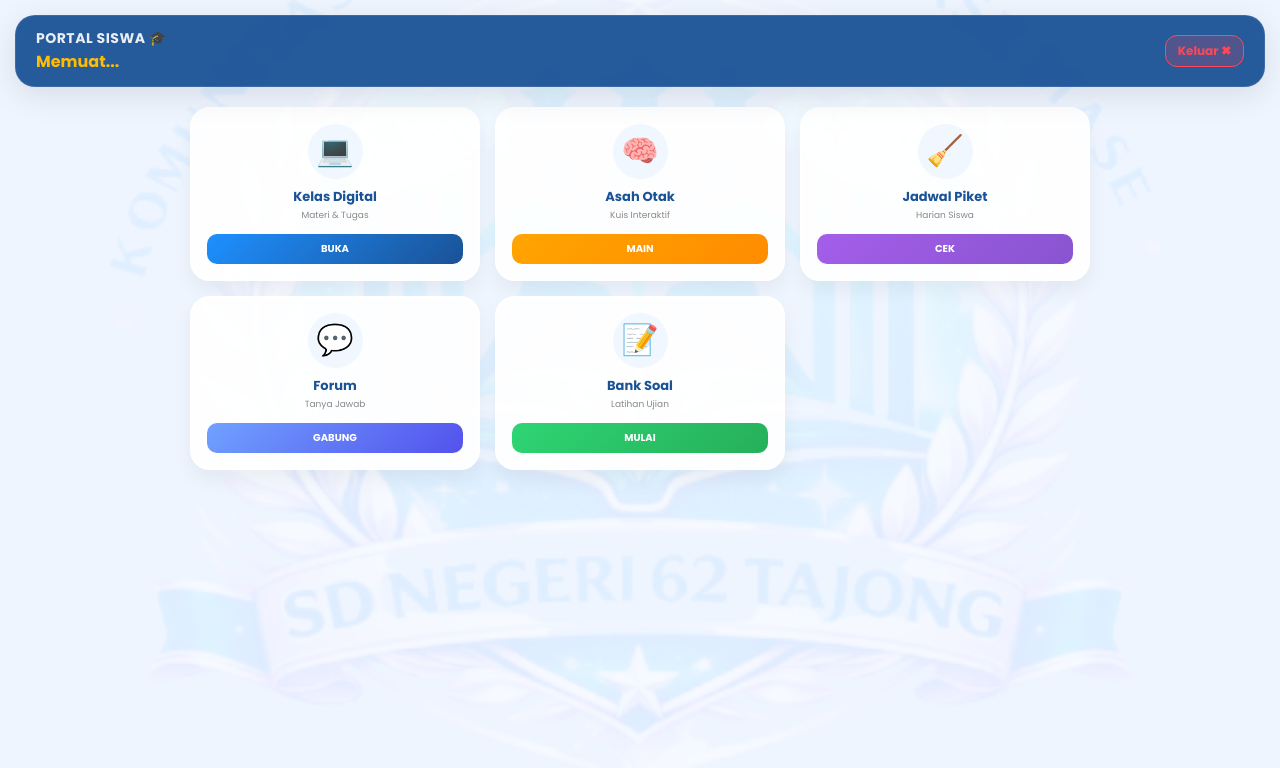
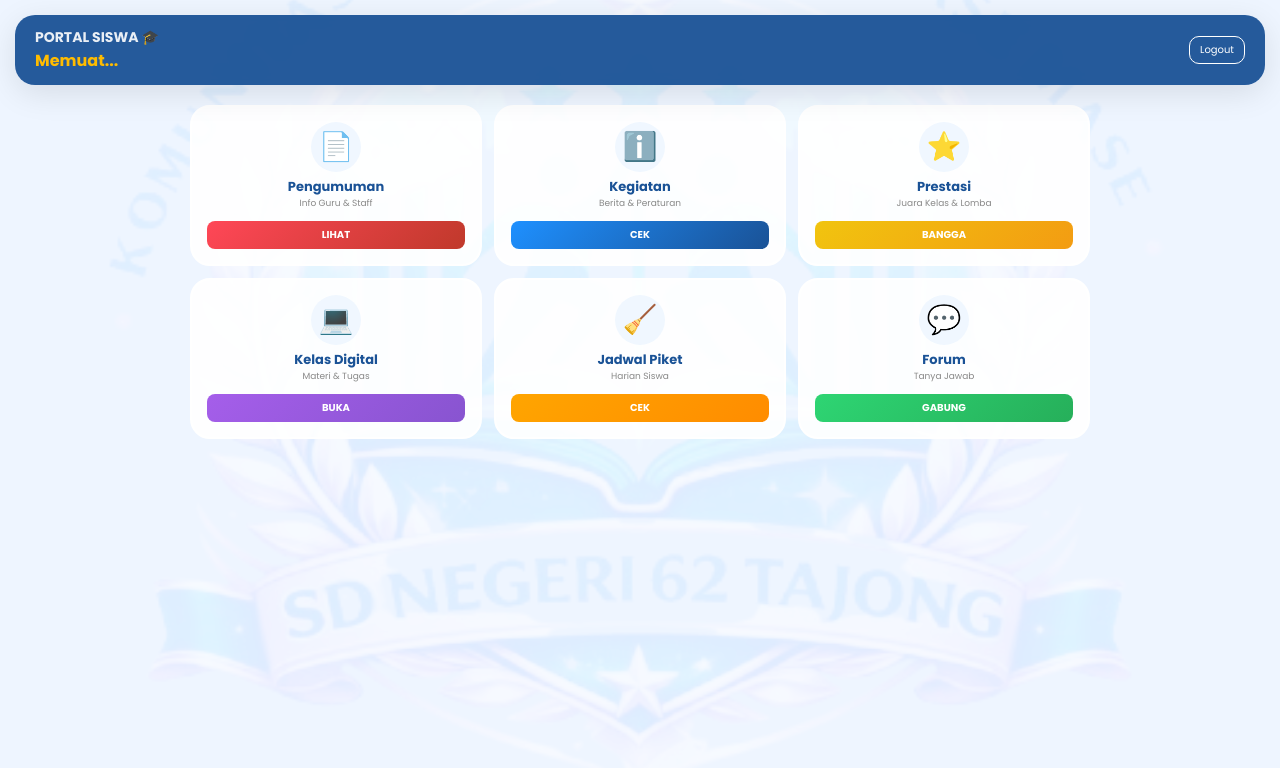
Before and after one commit to Sunbio-bio/sdn62online, a website: page siswa.html in a window 1280 px wide. Drawn offline with Linux system fonts and the light colour scheme; a script that the page names is missing.

Commit message:
Update siswa.html

```diff
--- a/siswa.html
+++ b/siswa.html
@@ -11,116 +11,64 @@
 
         body {
             background: #f0f7ff url('sekolahku.jpg.jpeg') no-repeat center center fixed;
-            background-size: cover;
-            background-blend-mode: soft-light;
-            background-color: #eef5ff;
-            min-height: 100vh;
-            padding: 15px;
+            background-size: cover; background-blend-mode: soft-light;
+            background-color: #eef5ff; min-height: 100vh; padding: 15px;
         }
 
         header {
-            background: rgba(26, 82, 150, 0.95);
-            backdrop-filter: blur(5px);
-            color: white;
-            padding: 12px 20px;
-            border-radius: 20px;
-            display: flex;
-            justify-content: space-between;
-            align-items: center;
-            margin-bottom: 20px;
-            box-shadow: 0 8px 32px rgba(0,0,0,0.1);
-            border: 1px solid rgba(255,255,255,0.1);
+            background: rgba(26, 82, 150, 0.95); backdrop-filter: blur(5px);
+            color: white; padding: 12px 20px; border-radius: 20px;
+            display: flex; justify-content: space-between; align-items: center;
+            margin-bottom: 20px; box-shadow: 0 8px 32px rgba(0,0,0,0.1);
         }
 
-        .user-info h3 { font-size: 14px; letter-spacing: 0.5px; opacity: 0.9; }
+        .user-info h3 { font-size: 14px; opacity: 0.9; }
         .user-info p { font-size: 16px; font-weight: 700; color: #ffbc00; }
-
-        .btn-logout {
-            background: rgba(255, 71, 87, 0.2);
-            color: #ff4757;
-            border: 1.5px solid #ff4757;
-            padding: 6px 12px;
-            border-radius: 12px;
-            cursor: pointer;
-            font-weight: 700;
-            font-size: 12px;
-            transition: 0.3s;
-        }
-        .btn-logout:hover { background: #ff4757; color: white; }
-
-        /* --- Papan Pengumuman Baru --- */
-        .announcement-container {
-            max-width: 900px;
-            margin: 0 auto 20px;
-        }
-        .announcement-card {
-            background: white;
-            padding: 15px;
-            border-radius: 20px;
-            border-left: 5px solid #ffbc00;
-            box-shadow: 0 10px 20px rgba(0,0,0,0.05);
-            display: none; /* Sembunyi jika tidak ada pengumuman */
-            animation: slideIn 0.5s ease;
-        }
-        @keyframes slideIn { from { opacity: 0; transform: translateY(-10px); } to { opacity: 1; transform: translateY(0); } }
-
-        .announcement-card h4 { color: #1a5296; font-size: 14px; margin-bottom: 5px; display: flex; align-items: center; gap: 8px; }
-        .announcement-card p { font-size: 13px; color: #555; line-height: 1.4; }
-        .announcement-img { width: 100%; max-height: 200px; object-fit: cover; border-radius: 10px; margin-top: 10px; }
-        .announcement-time { font-size: 10px; color: #aaa; margin-top: 10px; display: block; }
 
         /* Container Grid Menu */
         .container {
-            max-width: 900px;
-            margin: 0 auto;
-            display: grid;
-            grid-template-columns: repeat(2, 1fr);
-            gap: 15px;
+            max-width: 900px; margin: 0 auto;
+            display: grid; grid-template-columns: repeat(2, 1fr); gap: 12px;
         }
 
         .card {
-            background: rgba(255, 255, 255, 0.9);
-            padding: 15px;
-            border-radius: 20px;
-            text-align: center;
-            box-shadow: 0 10px 20px rgba(0,0,0,0.05);
-            transition: 0.3s;
-            border: 2px solid white;
-            display: flex;
-            flex-direction: column;
-            align-items: center;
-            justify-content: center;
-            cursor: pointer;
+            background: rgba(255, 255, 255, 0.9); padding: 15px;
+            border-radius: 20px; text-align: center; transition: 0.3s;
+            border: 2px solid white; cursor: pointer;
         }
-        .card:hover { transform: translateY(-5px); border-color: #1a5296; background: white; }
+        .card:hover { transform: translateY(-3px); border-color: #1a5296; }
 
-        .card-icon {
-            font-size: 30px;
-            margin-bottom: 8px;
-            background: #f0f7ff;
-            width: 55px;
-            height: 55px;
-            line-height: 55px;
-            border-radius: 50%;
-        }
+        .card-icon { font-size: 28px; margin-bottom: 5px; background: #f0f7ff; width: 50px; height: 50px; line-height: 50px; border-radius: 50%; display:inline-block; }
+        .card h2 { color: #1a5296; font-size: 13px; font-weight: 700; }
+        .card p { color: #888; font-size: 9px; margin-bottom: 10px; }
 
-        .card h2 { color: #1a5296; font-size: 13px; font-weight: 700; margin-bottom: 2px; }
-        .card p { color: #888; font-size: 9px; margin-bottom: 12px; }
-
-        .btn-link {
-            text-decoration: none; color: white; padding: 7px; border-radius: 10px;
-            font-weight: 700; font-size: 10px; border: none; width: 100%; cursor: pointer;
-        }
-
+        /* Warna Tombol */
+        .btn-link { color: white; padding: 6px; border-radius: 8px; font-weight: 700; font-size: 10px; border: none; width: 100%; }
         .blue { background: linear-gradient(135deg, #1e90ff, #1a5296); }
         .orange { background: linear-gradient(135deg, #ffa500, #ff8c00); }
         .green { background: linear-gradient(135deg, #2ed573, #26af5a); }
         .purple { background: linear-gradient(135deg, #a55eea, #8854d0); }
-        .light-blue { background: linear-gradient(135deg, #70a1ff, #5352ed); }
+        .red { background: linear-gradient(135deg, #ff4757, #c0392b); }
+        .gold { background: linear-gradient(135deg, #f1c40f, #f39c12); }
 
-        @media (min-width: 600px) {
-            .container { grid-template-columns: repeat(3, 1fr); }
+        /* --- MODAL PENGUMUMAN --- */
+        .modal {
+            display: none; position: fixed; top: 0; left: 0; width: 100%; height: 100%;
+            background: rgba(0,0,0,0.7); z-index: 9999; align-items: center; justify-content: center;
         }
+        .modal-content {
+            background: white; width: 90%; max-width: 450px; padding: 25px;
+            border-radius: 25px; position: relative; text-align: center;
+            animation: popUp 0.3s ease;
+        }
+        @keyframes popUp { from { transform: scale(0.8); opacity: 0; } to { transform: scale(1); opacity: 1; } }
+
+        .close-modal { position: absolute; top: 15px; right: 20px; font-size: 24px; cursor: pointer; color: #aaa; }
+        .modal-img { width: 100%; border-radius: 15px; margin: 15px 0; display: none; max-height: 250px; object-fit: cover; }
+        #m-judul { color: #1a5296; margin-bottom: 10px; }
+        #m-isi { font-size: 14px; color: #444; line-height: 1.5; }
+
+        @media (min-width: 600px) { .container { grid-template-columns: repeat(3, 1fr); } }
     </style>
 </head>
 <body>
@@ -130,119 +78,126 @@
             <h3>PORTAL SISWA 🎓</h3>
             <p id="tampilNama">Memuat...</p>
         </div>
-        <button class="btn-logout" onclick="aksiLogout()">Keluar ✖</button>
+        <button style="background:none; border:1px solid white; color:white; padding:5px 10px; border-radius:10px; font-size:10px;" onclick="aksiLogout()">Logout</button>
     </header>
 
-    <div class="announcement-container">
-        <div id="papanInfo" class="announcement-card">
-            <h4 id="infoType">📢 Pengumuman</h4>
-            <strong id="infoTitle" style="font-size: 15px; color: #333;"></strong>
-            <p id="infoContent"></p>
-            <img id="infoImage" src="" class="announcement-img" style="display:none;">
-            <span id="infoTime" class="announcement-time"></span>
+    <div class="container">
+        <div class="card" onclick="lihatUpdate('PENGUMUMAN')">
+            <div class="card-icon">📄</div>
+            <h2>Pengumuman</h2>
+            <p>Info Guru & Staff</p>
+            <button class="btn-link red">LIHAT</button>
         </div>
-    </div>
 
-    <div class="container">
+        <div class="card" onclick="lihatUpdate('KEGIATAN')">
+            <div class="card-icon">ℹ️</div>
+            <h2>Kegiatan</h2>
+            <p>Berita & Peraturan</p>
+            <button class="btn-link blue">CEK</button>
+        </div>
+
+        <div class="card" onclick="lihatUpdate('PRESTASI')">
+            <div class="card-icon">⭐</div>
+            <h2>Prestasi</h2>
+            <p>Juara Kelas & Lomba</p>
+            <button class="btn-link gold">BANGGA</button>
+        </div>
+
         <div class="card" onclick="location.href='kelas-digital.html'">
             <div class="card-icon">💻</div>
             <h2>Kelas Digital</h2>
             <p>Materi & Tugas</p>
-            <button class="btn-link blue">BUKA</button>
-        </div>
-
-        <div class="card" onclick="location.href='https://sunbio-bio.github.io/monitoring-siswa/'">
-            <div class="card-icon">🧠</div>
-            <h2>Asah Otak</h2>
-            <p>Kuis Interaktif</p>
-            <button class="btn-link orange">MAIN</button>
+            <button class="btn-link purple">BUKA</button>
         </div>
 
         <div class="card" onclick="location.href='jadwal-kebersihan.html'">
             <div class="card-icon">🧹</div>
             <h2>Jadwal Piket</h2>
             <p>Harian Siswa</p>
-            <button class="btn-link purple">CEK</button>
+            <button class="btn-link orange">CEK</button>
         </div>
 
         <div class="card" onclick="location.href='forum.html'">
             <div class="card-icon">💬</div>
             <h2>Forum</h2>
             <p>Tanya Jawab</p>
-            <button class="btn-link light-blue">GABUNG</button>
+            <button class="btn-link green">GABUNG</button>
         </div>
+    </div>
 
-        <div class="card" onclick="alert('Fitur Bank Soal segera hadir!')">
-            <div class="card-icon">📝</div>
-            <h2>Bank Soal</h2>
-            <p>Latihan Ujian</p>
-            <button class="btn-link green">MULAI</button>
+    <div id="modalInfo" class="modal">
+        <div class="modal-content">
+            <span class="close-modal" onclick="tutupModal()">&times;</span>
+            <h5 id="m-tipe" style="font-size: 10px; color: #ff8c00; text-transform: uppercase;"></h5>
+            <h3 id="m-judul">Belum Ada Informasi</h3>
+            <p id="m-isi">Bapak/Ibu Guru belum mengirimkan update untuk kategori ini.</p>
+            <img id="m-img" src="" class="modal-img">
+            <p id="m-tgl" style="font-size: 9px; color: #bbb; margin-top: 15px;"></p>
         </div>
     </div>
 
     <script>
-        // 1. KONEKSI ABLY (Sama dengan Guru)
         const ably = new Ably.Realtime('Lqd-SA.02uOJw:5Q9fS13uwWhBLZJsqF9XA4gjNMzowZHCq2jJ9kxDdx8');
         const channel = ably.channels.get('update-sekolah');
 
-        // 2. TAMPILKAN INFO SAAT ADA UPDATE DARI GURU
+        // Berlangganan Update
         channel.subscribe('infoBaru', function(message) {
             const data = message.data;
+            // Simpan berdasarkan kategori
+            localStorage.setItem('update_' + data.tipe, JSON.stringify(data));
 
-            // Simpan ke memori HP agar pengumuman tidak hilang saat di-refresh
-            localStorage.setItem('last_announcement', JSON.stringify(data));
-
-            tampilkanInfo(data);
+            // OTOMATIS MUNCUL (Pop Up) saat guru kirim!
+            tampilkanModal(data);
         });
 
-        function tampilkanInfo(data) {
-            if(!data) return;
-
-            document.getElementById('papanInfo').style.display = 'block';
-            document.getElementById('infoType').innerText = data.tipe === 'PENGUMUMAN' ? '📢 Pengumuman Sekolah' :
-                                                            data.tipe === 'KEGIATAN' ? 'ℹ️ Info Kegiatan' : '⭐ Prestasi Siswa';
-            document.getElementById('infoTitle').innerText = data.judul;
-            document.getElementById('infoContent').innerText = data.isi;
-            document.getElementById('infoTime').innerText = "Dikirim pada: " + data.tanggal;
-
-            const imgTag = document.getElementById('infoImage');
-            if(data.foto) {
-                imgTag.src = data.foto;
-                imgTag.style.display = 'block';
+        function lihatUpdate(tipe) {
+            const dataSering = localStorage.getItem('update_' + tipe);
+            if(dataSering) {
+                tampilkanModal(JSON.parse(dataSering));
             } else {
-                imgTag.style.display = 'none';
+                // Jika belum ada data tersimpan
+                document.getElementById('m-tipe').innerText = tipe;
+                document.getElementById('m-judul').innerText = "Kosong";
+                document.getElementById('m-isi').innerText = "Belum ada update terbaru untuk kategori ini.";
+                document.getElementById('m-img').style.display = "none";
+                document.getElementById('modalInfo').style.display = "flex";
             }
         }
 
-        // 3. LOGIKA LOGIN & NAMA
-        function ambilNamaSiswa() {
-            const data = localStorage.getItem('siswa') || localStorage.getItem('user') || sessionStorage.getItem('nama');
-            if (data) {
-                try {
-                    const obj = JSON.parse(data);
-                    return obj.nama || obj.user || data;
-                } catch(e) { return data; }
+        function tampilkanModal(data) {
+            document.getElementById('m-tipe').innerText = "Update Baru: " + data.tipe;
+            document.getElementById('m-judul').innerText = data.judul;
+            document.getElementById('m-isi').innerText = data.isi;
+            document.getElementById('m-tgl').innerText = "Dikirim: " + data.tanggal;
+
+            const img = document.getElementById('m-img');
+            if(data.foto) {
+                img.src = data.foto;
+                img.style.display = "block";
+            } else {
+                img.style.display = "none";
             }
-            return null;
+            document.getElementById('modalInfo').style.display = "flex";
         }
 
+        function tutupModal() {
+            document.getElementById('modalInfo').style.display = "none";
+        }
+
+        // Ambil Nama Siswa
         window.onload = function() {
-            const namaSiswa = ambilNamaSiswa();
-            if (namaSiswa) {
-                document.getElementById("tampilNama").innerText = namaSiswa;
-            } else {
-                window.location.href = "login.html";
-            }
-
-            // Cek apakah ada pengumuman terakhir yang tersimpan di memori
-            const lastInfo = JSON.parse(localStorage.getItem('last_announcement'));
-            if(lastInfo) tampilkanInfo(lastInfo);
+            const user = localStorage.getItem('siswa') || localStorage.getItem('user');
+            if (user) {
+                try {
+                    const obj = JSON.parse(user);
+                    document.getElementById("tampilNama").innerText = obj.nama || user;
+                } catch(e) { document.getElementById("tampilNama").innerText = user; }
+            } else { window.location.href = "login.html"; }
         };
 
         function aksiLogout() {
-            if(confirm("Yakin ingin keluar?")) {
+            if(confirm("Keluar dari portal?")) {
                 localStorage.clear();
-                sessionStorage.clear();
                 window.location.href = "login.html";
             }
         }
```
